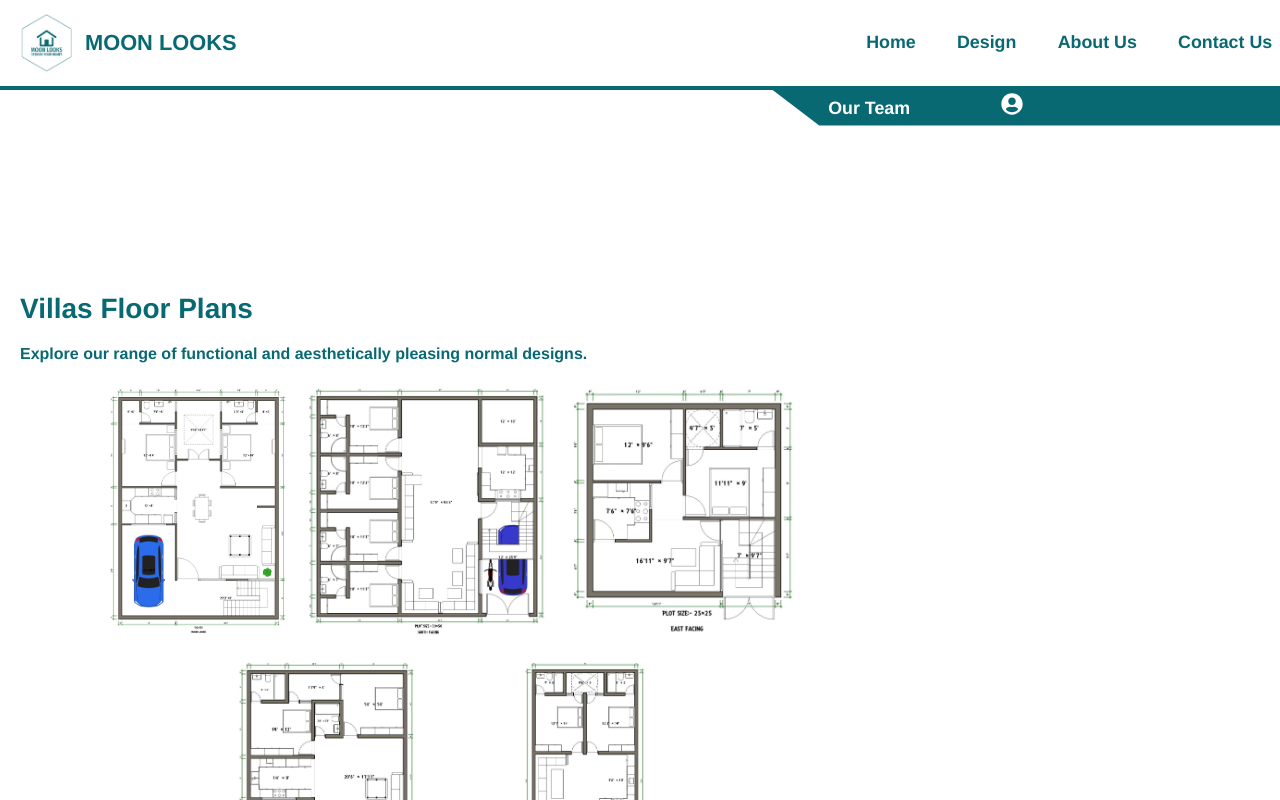
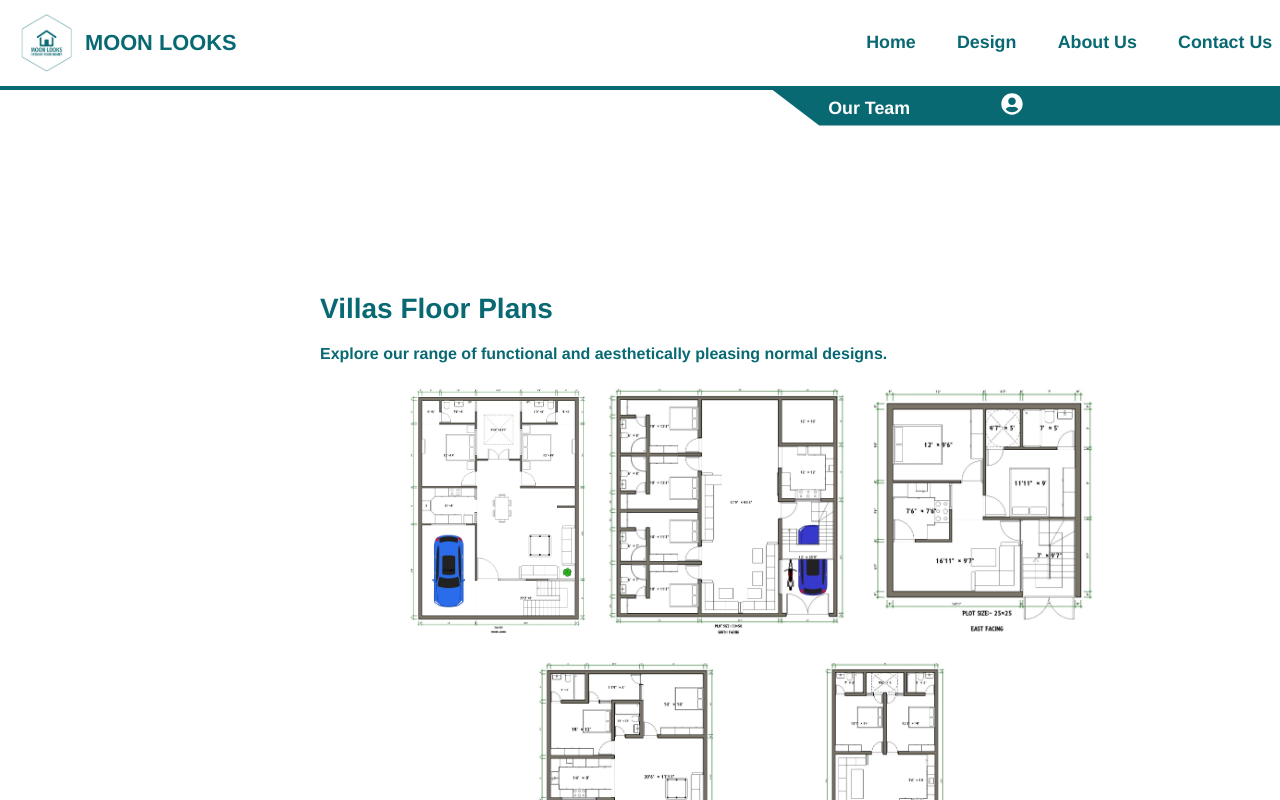
Before and after one commit to ujjwalkul7/MoonLookswithReact, a React (Create React App) app: page /villas-floor-plans in a window 1280 px wide. Shown: the top 800 px of the page. Built offline with nearby package versions, Linux system fonts and the light colour scheme; the HTML template or start-up script is replaced by a standard one.

Commit message:
Update Villas.jsx

```diff
--- a/src/pages/Villas.jsx
+++ b/src/pages/Villas.jsx
@@ -32,7 +32,7 @@ const VillasFloorPlans = () => {
   return (
     <div className="villas-page">
 
-      <div className="content">
+      <div className="content-2">
         <section id="villasFloorPlans">
           <h2>Villas Floor Plans</h2>
           <p>Explore our range of functional and aesthetically pleasing normal designs.</p>
```
